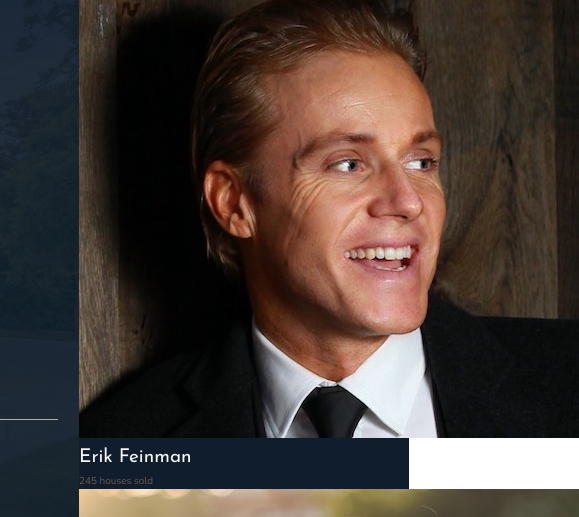
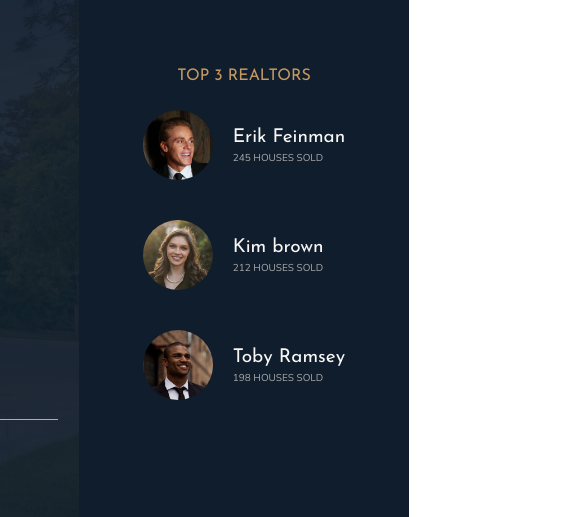
Before and after one commit to tchoforwilson/Nexter, a website: page index.html in a window 1280 px wide. Shown: the part 88-605 px from the top of the page, 871-1450 px from the left, 579 px wide, since content can reach past the window. Drawn offline with nearby package versions, Linux system fonts and the light colour scheme.

Commit message:
Compiled css

```diff
--- a/css/style.css
+++ b/css/style.css
@@ -175,6 +175,29 @@ body {
 .realtors {
   background-color: #101d2c;
   grid-column: col-start 7/full-end;
+  padding: 3rem;
+  display: grid;
+  align-content: center;
+  justify-content: center;
+  justify-items: center;
+  row-gap: 2rem;
+}
+.realtors__list {
+  display: grid;
+  grid-template-columns: min-content max-content;
+  column-gap: 2rem;
+  row-gap: 5vh;
+  align-items: center;
+}
+.realtors__img {
+  width: 7rem;
+  border-radius: 50%;
+  display: block;
+}
+.realtors__sold {
+  text-transform: uppercase;
+  color: #aaa;
+  margin-top: -3px;
 }
 
 .features {
```
Also changed, not shown: 1 other file.
